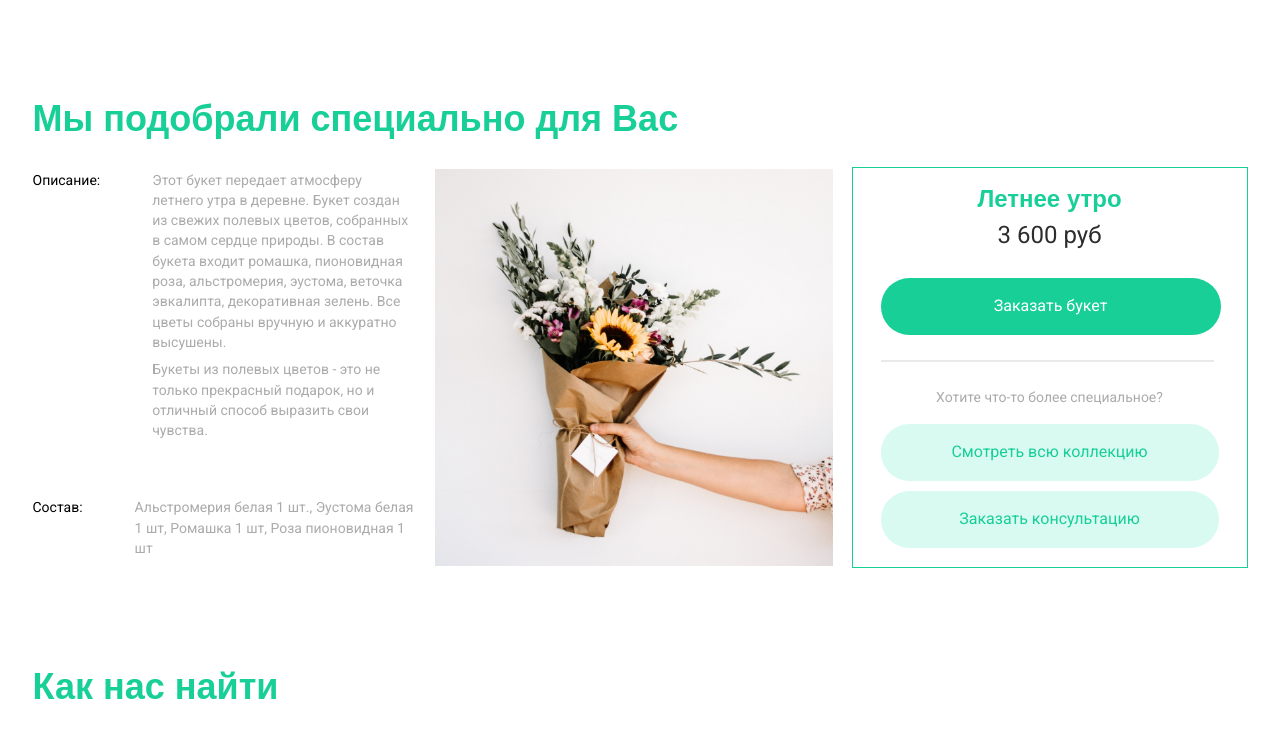
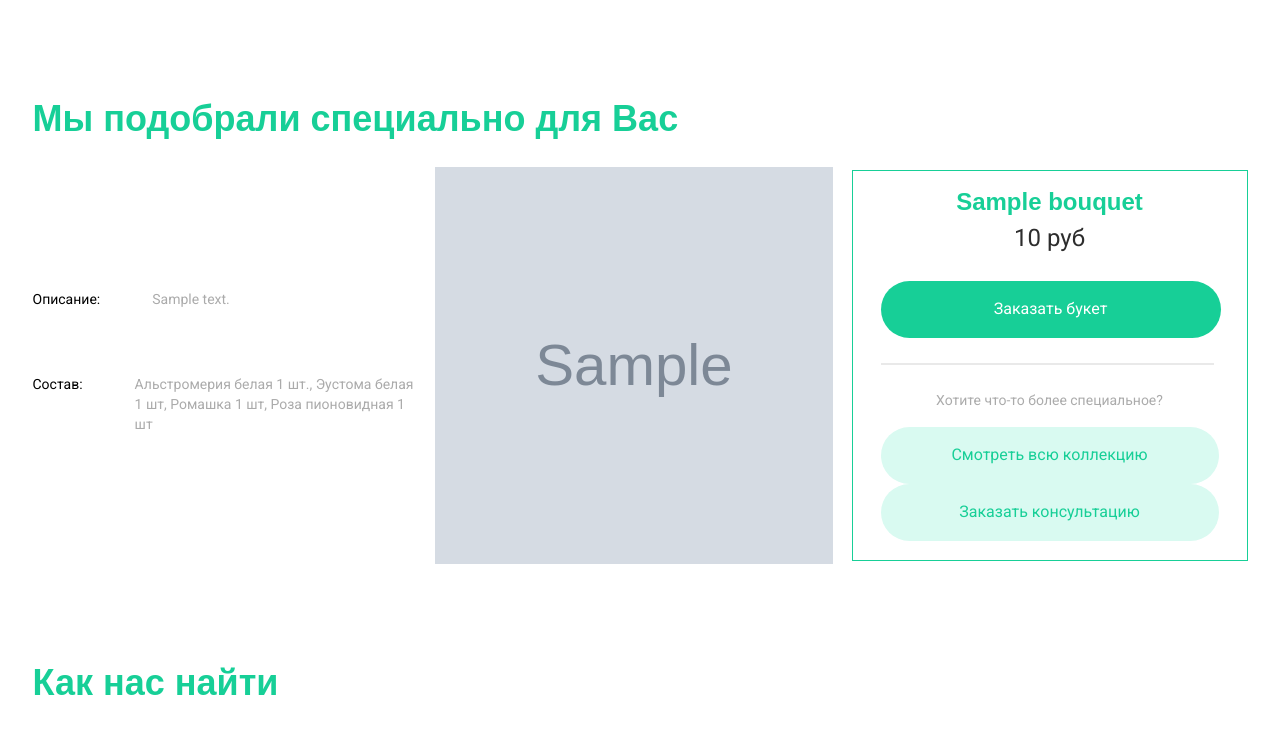
Before and after one commit to M1nZof/FlowerShop, a Django app: template templates/result.html in a window 1280 px wide. Shown: the part 50-781 px from the top of the page. Run offline with Django 3.2, Linux system fonts and the light colour scheme; the template is opened without the code that fills it: most values are stand-ins (such as "Sample title", 1, 10 or a date in 2020); grey boxes marked "Sample" are stand-in pictures; some web fonts are replaced.

Commit message:
Load bouquets to result

```diff
--- a/flower_app/views.py
+++ b/flower_app/views.py
@@ -64,7 +64,6 @@ def result(request):
 	bouquets = Category.objects.get(title=category).bouquets.all()
 	if prices != 'Не имеет значения':
 		min_price, max_price = [int(s) for s in prices.split() if s.isdigit()]
-		print(min_price, max_price)
 		bouquets = [
 			bouquet for bouquet
 			in bouquets
--- a/templates/result.html
+++ b/templates/result.html
@@ -6,17 +6,14 @@
 	<div class="container">
 		<div class="result p100">
 			<div class="title">Мы подобрали специально для Вас</div>
+
+                {% for bouquet in bouquets %}
                     <div class="result__block ficb">
                         <div class="result__elems">
                             <div class="card__elems ">
                                 <span class="card__elems_intro">Описание:</span>
                                 <div class="card__items">
-							<p class="card__items_text card__items_text__first">
-								Этот букет передает атмосферу летнего утра в деревне. Букет создан из свежих полевых цветов, собранных в самом сердце природы. В состав букета входит ромашка, пионовидная роза, альстромерия, эустома, веточка эвкалипта, декоративная зелень. Все цветы собраны вручную и аккуратно высушены.
-							</p>
-							<p class="card__items_text">
-								Букеты из полевых цветов - это не только прекрасный подарок, но и отличный способ выразить свои чувства.
-							</p>
+                                    <p class="card__items_text card__items_text__first">{{ bouquet.description }}</p>
                                 </div>
                             </div>
                             <div class="card__elems ">
@@ -29,19 +26,21 @@
                                 </div>
                             </div>
                         </div>
-				<img src="{% static 'img/cardImg.jpg' %}" alt="result Img" class="result__block_img">
+                        <img src="{{ bouquet.image }}" alt="result Img" class="result__block_img">
                         <div class="result__items">
-					<div class="title result__items_title">Летнее утро</div>
-					<div class="result__items_price">3 600 руб</div>
-					<button class="btn result__items_btn">Заказать букет</button>
+                            <div class="title result__items_title">{{ bouquet.title }}</div>
+                            <div class="result__items_price">{{ bouquet.price }} руб</div>
+                           <button class="btn result__items_btn" onclick="location.href='{% url 'order' %}'">Заказать букет</button>  {#  bouquet.id #}
                             <hr class="result__items_line" />
                             <div class="result__items_intro">Хотите что-то более специальное?</div>
                             <div class="result__items_block">
-						<button class="btn largeBtn result__items_block__btn">Смотреть всю коллекцию</button>
-						<button class="btn largeBtn result__items_block__btn">Заказать консультацию</button>
+                            <a href="{% url 'catalog' %}"><button class="btn largeBtn result__items_block__btn">Смотреть всю коллекцию</button></a>
+								<a href="#consultation"><button class="btn largeBtn result__items_block__btn">Заказать консультацию</button></a>
                             </div>
                         </div>
                     </div>
+                {% endfor %}
+
 		</div>
 	</div>
 </section>
```
Also changed, not shown: db.sqlite3. Lines whose indentation alone changed are shown as unchanged.
